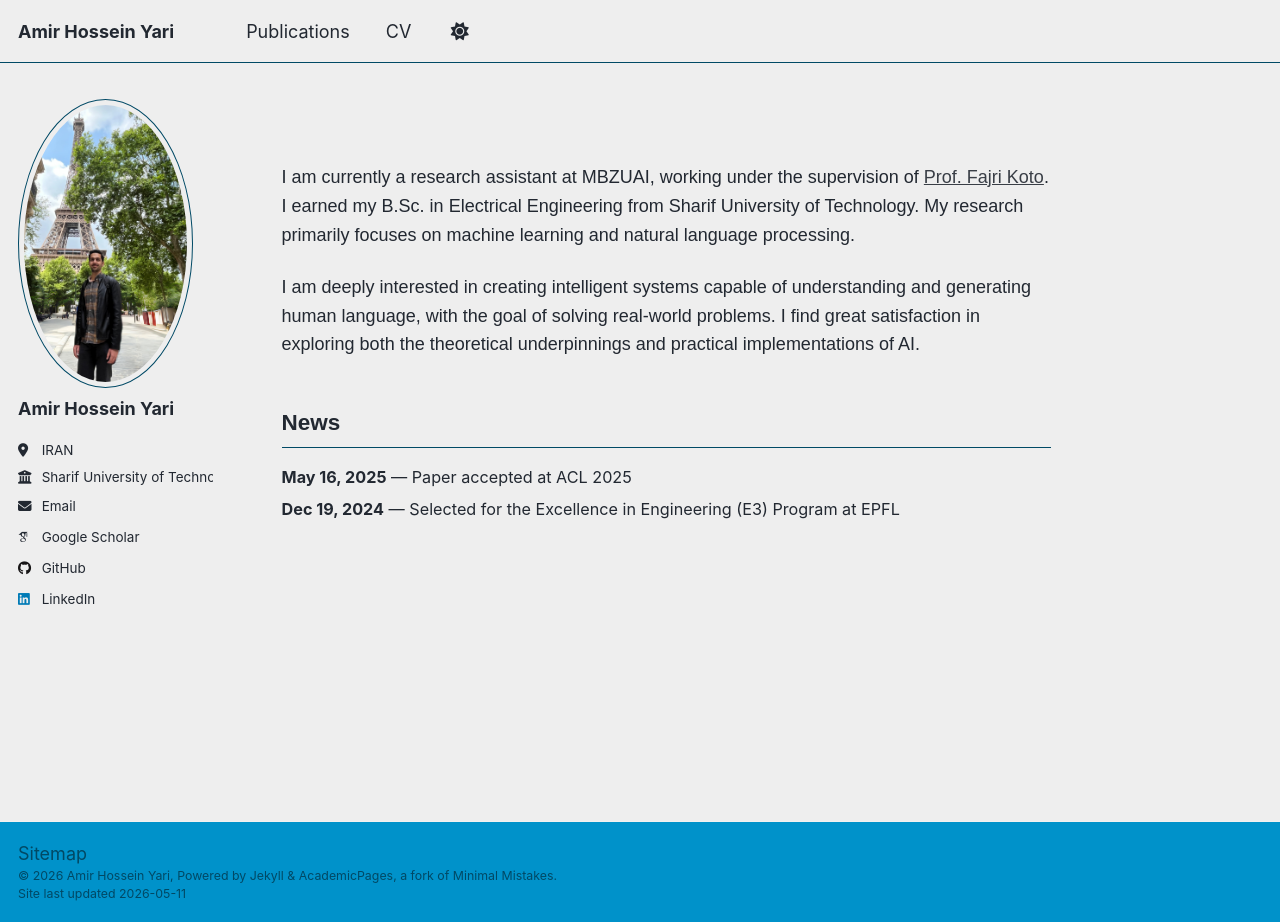
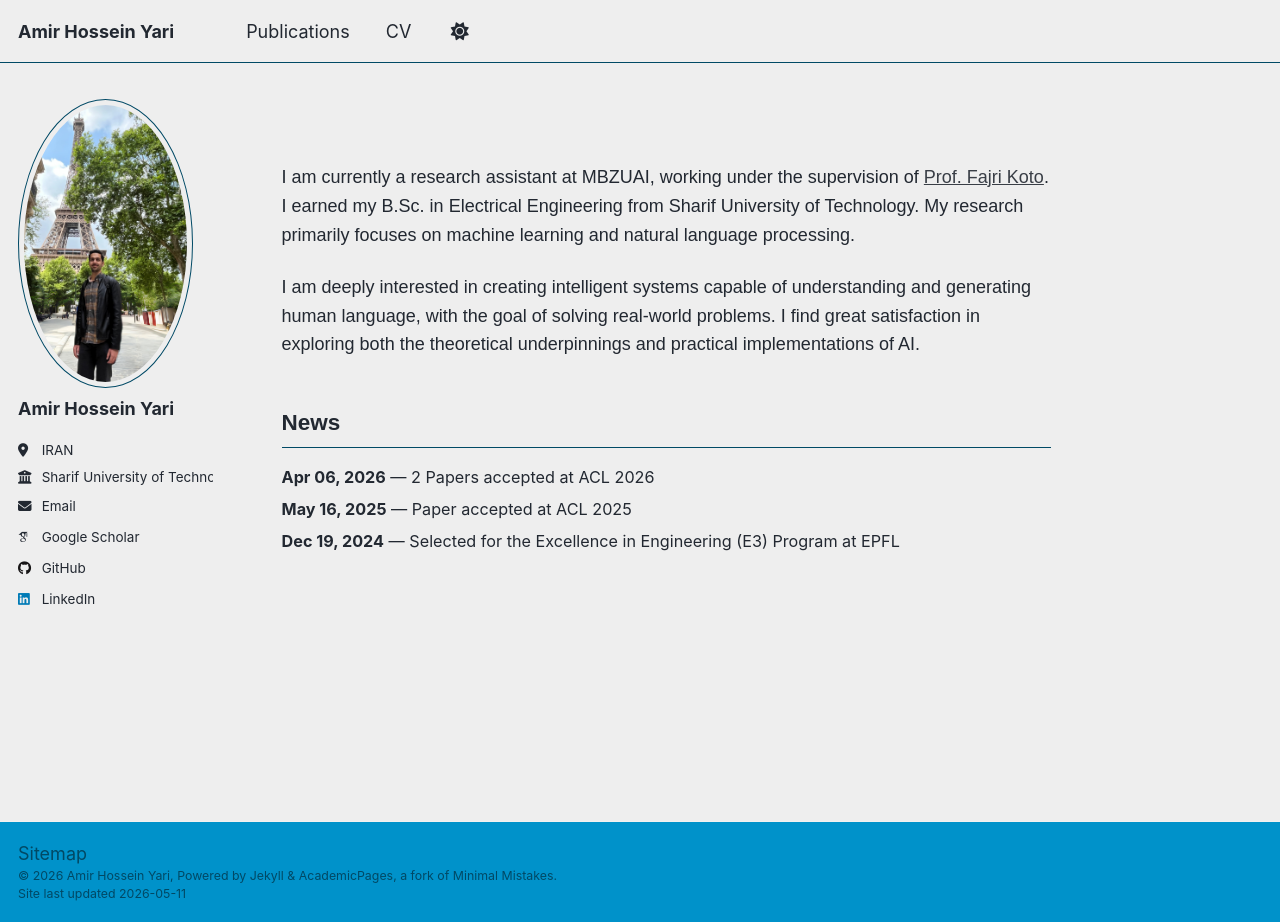
Before and after one commit to AmirHosseinYari2002/AmirHosseinYari2002.github.io, a Jekyll site: the page built from _pages/about.md, in a window 1280 px wide and 922 px high. Built offline with Jekyll 4.4.1, drawn with Linux system fonts in a browser that asks for light colours; some web fonts are replaced; a script that is not in the unit is left out.

Commit message:
Update: update news list

```diff
--- a/_data/news.yaml
+++ b/_data/news.yaml
@@ -1,3 +1,5 @@
+- date: 2026-04-06
+  description: "2 Papers accepted at ACL 2026"
 - date: 2025-05-16
   description: "Paper accepted at ACL 2025"
 - date: 2024-12-19
```
